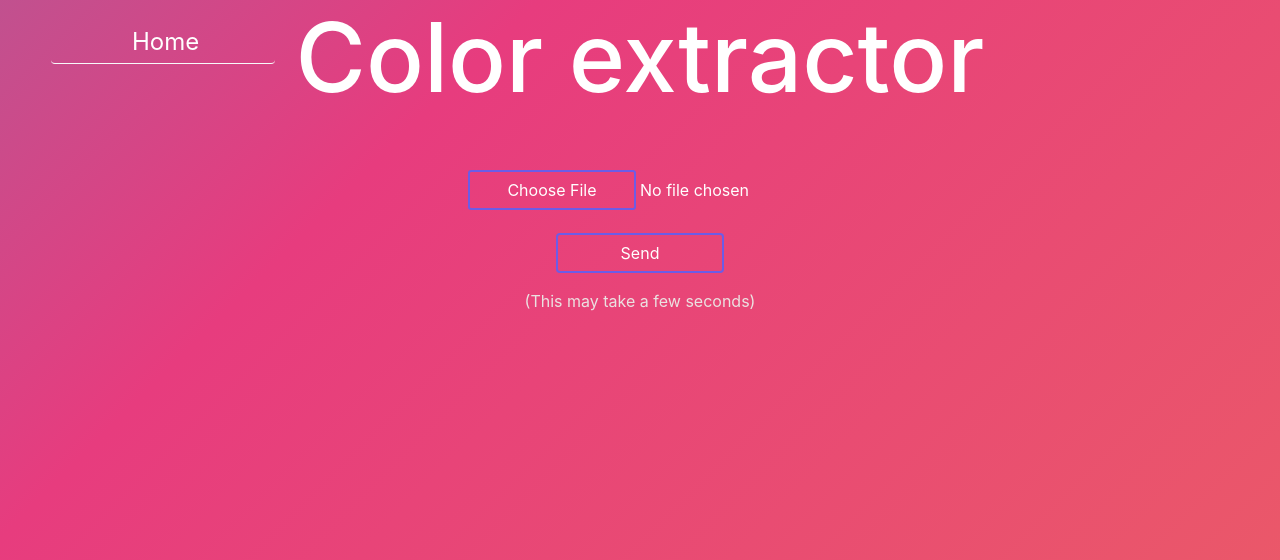
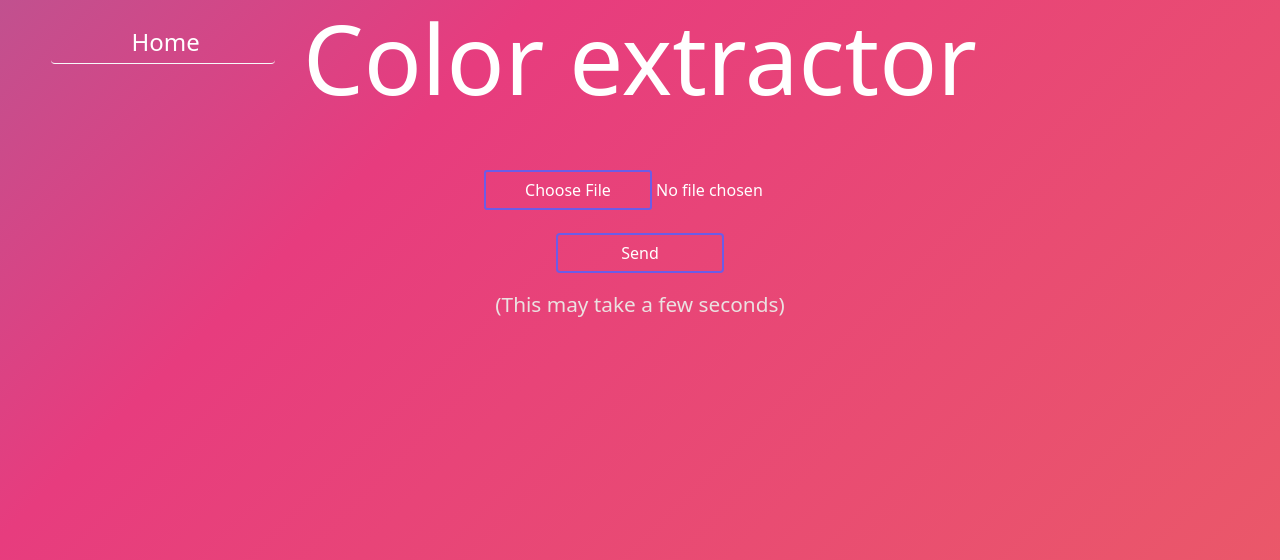
Before and after one commit to TymonJs/Color-extractor, a Flask app: page / in a window 1280 px wide. Shown: the top 560 px of the page. Run offline with Flask 2, Linux system fonts and the light colour scheme; some libraries are stand-ins or nearby versions; some web fonts are replaced.

Commit message:
Boostrap 5.0 upgrade

```diff
--- a/templates/header.html
+++ b/templates/header.html
@@ -11,11 +11,12 @@
   <title>Color extractor</title>
 
 <link href="https://pagecdn.io/lib/easyfonts/fonts.css" rel="stylesheet" />
-
-  <link rel="stylesheet" href="https://cdn.jsdelivr.net/npm/bootstrap@4.0.0/dist/css/bootstrap.min.css" integrity="sha384-Gn5384xqQ1aoWXA+058RXPxPg6fy4IWvTNh0E263XmFcJlSAwiGgFAW/dAiS6JXm" crossorigin="anonymous">
+<link href="https://cdn.jsdelivr.net/npm/bootstrap@5.0.2/dist/css/bootstrap.min.css" rel="stylesheet" integrity="sha384-EVSTQN3/azprG1Anm3QDgpJLIm9Nao0Yz1ztcQTwFspd3yD65VohhpuuCOmLASjC" crossorigin="anonymous">
+<script src="https://cdn.jsdelivr.net/npm/bootstrap@5.0.2/dist/js/bootstrap.bundle.min.js" integrity="sha384-MrcW6ZMFYlzcLA8Nl+NtUVF0sA7MsXsP1UyJoMp4YLEuNSfAP+JcXn/tWtIaxVXM" crossorigin="anonymous"></script>
+  <!-- <link rel="stylesheet" href="https://cdn.jsdelivr.net/npm/bootstrap@4.0.0/dist/css/bootstrap.min.css" integrity="sha384-Gn5384xqQ1aoWXA+058RXPxPg6fy4IWvTNh0E263XmFcJlSAwiGgFAW/dAiS6JXm" crossorigin="anonymous">
   <script src="https://code.jquery.com/jquery-3.2.1.slim.min.js" integrity="sha384-KJ3o2DKtIkvYIK3UENzmM7KCkRr/rE9/Qpg6aAZGJwFDMVNA/GpGFF93hXpG5KkN" crossorigin="anonymous"></script>
   <script src="https://cdn.jsdelivr.net/npm/popper.js@1.12.9/dist/umd/popper.min.js" integrity="sha384-ApNbgh9B+Y1QKtv3Rn7W3mgPxhU9K/ScQsAP7hUibX39j7fakFPskvXusvfa0b4Q" crossorigin="anonymous"></script>
-  <script src="https://cdn.jsdelivr.net/npm/bootstrap@4.0.0/dist/js/bootstrap.min.js" integrity="sha384-JZR6Spejh4U02d8jOt6vLEHfe/JQGiRRSQQxSfFWpi1MquVdAyjUar5+76PVCmYl" crossorigin="anonymous"></script>
+  <script src="https://cdn.jsdelivr.net/npm/bootstrap@4.0.0/dist/js/bootstrap.min.js" integrity="sha384-JZR6Spejh4U02d8jOt6vLEHfe/JQGiRRSQQxSfFWpi1MquVdAyjUar5+76PVCmYl" crossorigin="anonymous"></script> -->
   <script src="https://kit.fontawesome.com/e23eba5051.js" crossorigin="anonymous"></script>
 </head>
 <body>
--- a/templates/index.html
+++ b/templates/index.html
@@ -11,10 +11,10 @@
   {% if not path %}
   <div style="display:grid;place-items: center">
     <form action="{{ url_for('home') }}" method="post" enctype="multipart/form-data">
-      <input type="file" name="color" id="color" class="btn font-poppins w300">
+      <input type="file" name="color" id="color" class="btn font-poppins w300" style="color: white;">
       <button class="btn font-poppins w300" type="submit" style="display: block;margin: 1rem auto;color: white;border: 2px solid #6c5ce7;">Send</button>
     </form>
-    <p class="font-poppins w300" style="font-size: 1rem;">(This may take a few seconds)</p>
+    <p class="font-poppins w300" style="font-size: 1.3rem;">(This may take a few seconds)</p>
   </div>
   {% else %}
   <div class="card border-light bg-transparent" style="width: 60rem;margin:0 auto;border-radius: 30px">
```
